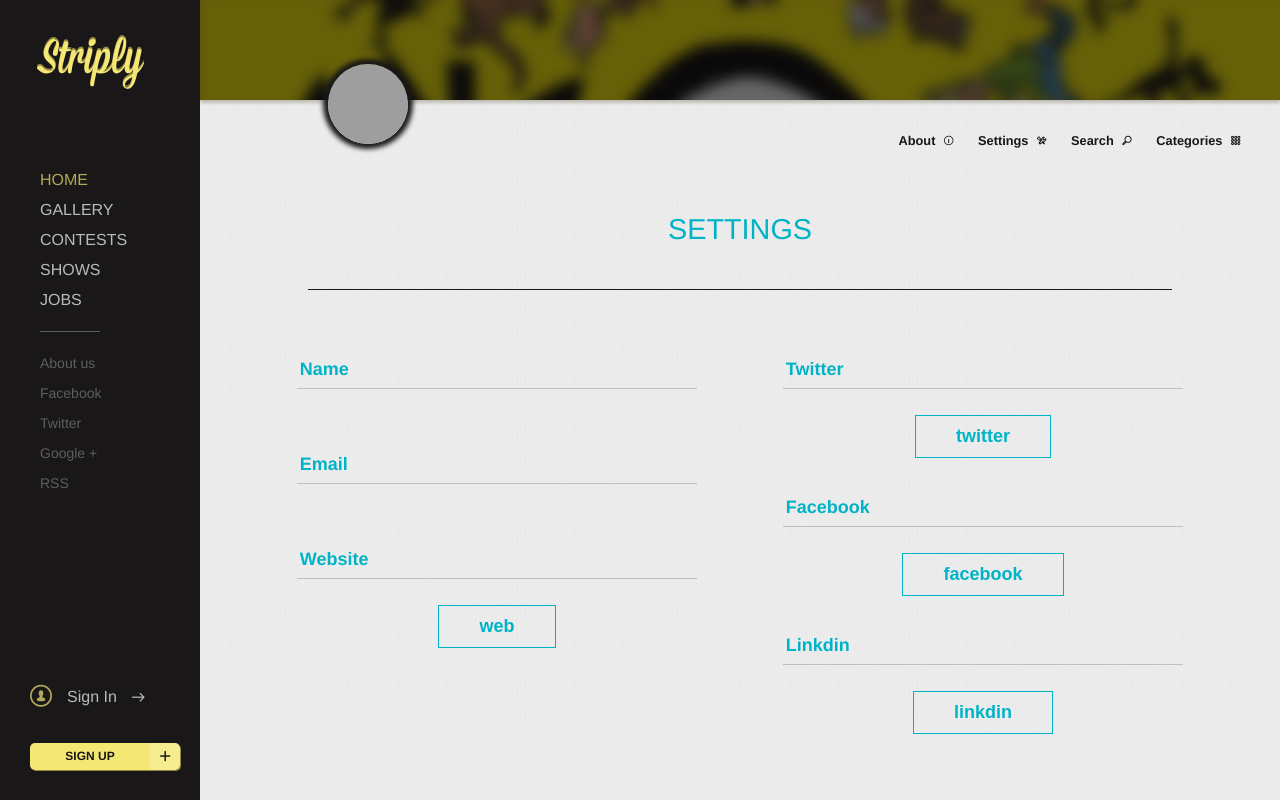
After one commit to Mteuahasan/backend-project-hetic, a PHP site: template app/views/settings.php in a window 1280 px wide. The commit adds this page. Run offline with PHP 8.4, Linux system fonts and the light colour scheme; the template is opened without the code that fills it, so the values that code supplies are empty; style sheets or scripts are compiled from the project's sources; grey boxes are pictures that could not be loaded.

Commit message:
page setting not done

```diff
--- a/app/controllers/users_controller.php
+++ b/app/controllers/users_controller.php
@@ -40,7 +40,7 @@ class users_controller{
   }
 
   public function getUserPage($f3, $params) {
-    $this->tpl   = 'usersPage.php';
+    $this->tpl   = 'profile.php';
     $this->userLike = $this->model->userLikes($params['id']);
     $f3->set('boardsLiked', $this->userLike);
     $this->usersBoard = $this->model->usersBoards($params['id']);
@@ -48,13 +48,13 @@ class users_controller{
   }
 
   public function getUserProfil($f3, $params) {
-    $this->tpl = 'usersProfil.php';
+    $this->tpl = 'settings.php';
     $this->userProfil = $this->model->userProfil($params['id']);
     $f3->set('users', $this->userProfil);
 
     if($f3->get('VERB')=='POST'){
       $this->model->addurls($f3->get('POST'), $params);
-      $f3->reroute('/user/'.$params['id'].'/profil');
+      $f3->reroute('/user/'.$params['id'].'/profile');
     }
   }
 
--- /dev/null
+++ b/app/views/settings.php
@@ -0,0 +1,207 @@
+<!DOCTYPE html>
+<html lang="en">
+<head>
+	<meta charset="UTF-8">
+	<meta http-equiv="X-UA-Compatible" content="IE=edge,chrome=1">
+	<title>Document</title>
+	<meta name="description" content="">
+	<base href="<?php echo $BASE; ?>/" />
+	<meta name="viewport" content="width=device-width,initial-scale=1">
+	<link rel="stylesheet" type="text/css" href="./dist/assets/css/main.css">
+</head>
+<body>
+  <!-- POP UP SEARCH -->
+  <section id="searchFilter" class="page-filters-search">
+    <div id="pageSearch" class="page-search">
+      <i id="closeSearch" class="flaticon-cancel22"></i>
+      <h1>Search anything by tiping here</h1>
+      <i class="flaticon-information32" title="Category, people or tag"></i>
+      <form action="search/" method="post" id='search-form'>
+          <input type="text" name="name" placeholder="" autocomplete="off" id="search-content"/>
+      </form>
+    </div>
+  </section>
+
+  <!-- POP UP CATEGORY -->
+  <section id="categoryFilter" class="page-filters-category">
+    <div id="pageCategory" class="page-category">
+      <i id="closeCategory" class="flaticon-cancel22"></i>
+      <h1>Set up a maximum of <strong>3</strong> categories</h1>
+        <form autocomplete="off">
+        <ul>
+          <li><input type="checkbox" id="cat1"><label for="cat1">Comics</label></li>
+          <li><input type="checkbox" id="cat2"><label for="cat2">Humor</label></li>
+          <li><input type="checkbox" id="cat3"><label for="cat3">Politic</label></li>
+        </ul>
+        <ul>
+          <li><input type="checkbox" id="cat4"><label for="cat4">Celebrities</label></li>
+          <li><input type="checkbox" id="cat5"><label for="cat5">Dark Humor</label></li>
+          <li><input type="checkbox" id="cat6"><label for="cat6">Gore</label></li>
+          <li><input type="checkbox" id="cat7"><label for="cat7">Sensual</label></li>
+        </ul>
+        <ul>
+          <li><input type="checkbox" id="cat8"><label for="cat8">Religious</label></li>
+          <li><input type="checkbox" id="cat9"><label for="cat9">For kids</label></li>
+          <li><input type="checkbox" id="cat10"><label for="cat10">Daily</label></li>
+        </ul>
+      </form>
+      <input type="submit" value="Let's go" class="btn-little">
+      <a href="#" class="btn-little"><span>Let's go</span><i class="flaticon-right11"></i></a>
+    </div>
+  </section>
+  <?php include('partials/nav.php') ?>
+
+
+	<div id="mainContent" class="main-container">
+	    <section class="header-profile">
+	      <img src="./dist/assets/img/profile.jpg">
+	    </section>
+
+	    <div class="wrapper-home-content">
+	      <div class="filters">
+	        <a href="#" id="category">
+	          <span>Categories</span>
+	          <i class="flaticon-telephone106"></i>
+	        </a>
+	        <a href="#" id="search">
+	          <span>Search</span>
+	          <i class="flaticon-magnifier52"></i>
+	        </a>
+	        <a href="user/<?php echo $SESSION['id'] ?>/profile" id="setting">
+	          <span>Settings</span>
+	          <i class="flaticon-screwdriver26"></i>
+	        </a>
+	        <a href="#" id="about">
+	          <span>About</span>
+	          <i class="flaticon-information32"></i>
+	        </a>
+	      </div>
+	      <div class="top-content">
+	      	<div class="selection">
+	      		<span class="liked color">SETTINGS</span>
+	      	</div>
+	      	<div class="separation"></div>
+	      	<section class="settings">
+	      		<div class="container-settings">
+	      		<form enctype="multipart/form-data" action="" method="post">
+	      			<div class="settings-content container-settings-left">
+	      				<section class="content">
+							<span class="input input--hoshi">
+								<div class="information"><?php echo $users[0]->name; ?></div>
+
+								<input class="input__field input__field--hoshi" type="text" id="input-5" />
+								<label class="input__label input__label--hoshi input__label--hoshi-color-2" for="input-5">
+								<span class="input__label-content input__label-content--hoshi">Name</span>
+
+								</label>
+							</span>
+
+						</section>
+
+						<section class="content">
+							<span class="input input--hoshi">
+								<div class="information"><?php echo $users[0]->email; ?></div>
+
+								<input class="input__field input__field--hoshi" type="text" id="input-5" />
+								<label class="input__label input__label--hoshi input__label--hoshi-color-2" for="input-5">
+								<span class="input__label-content input__label-content--hoshi">Email</span>
+
+								</label>
+							</span>
+
+						</section>
+
+						<section class="content">
+							<span class="input input--hoshi">
+								<div class="information"><?php echo $users[0]->website; ?></div>
+
+								<input class="input__field input__field--hoshi" type="text" name="site" id="input-5" />
+								<label class="input__label input__label--hoshi input__label--hoshi-color-2" for="site">
+								<span class="input__label-content input__label-content--hoshi">Website</span>
+
+								</label>
+							</span>
+						</section>
+							<input type="submit" name="same" class="button-submit" value="web">
+
+					</div>
+					<div class="settings-content container-settings-right">
+
+					<section class="content">
+						<span class="input input--hoshi">
+							<div class="information"><?php echo $users[0]->url_twitter ?></div>
+
+							<input class="input__field input__field--hoshi" type="text" name="twitter" id="input-5" />
+							<label class="input__label input__label--hoshi input__label--hoshi-color-2" for="twitter">
+							<span class="input__label-content input__label-content--hoshi">Twitter</span>
+
+							</label>
+						</span>
+					</section>
+						<input type="submit" name="same" class="button-submit" value="twitter">
+
+					<section class="content">
+						<span class="input input--hoshi">
+							<div class="information"><?php echo $users[0]->url_facebook ?></div>
+
+							<input class="input__field input__field--hoshi" type="text" name="facebook" id="input-5" />
+							<label class="input__label input__label--hoshi input__label--hoshi-color-2" for="facebook">
+							<span class="input__label-content input__label-content--hoshi">Facebook</span>
+
+							</label>
+						</span>
+					</section>
+						<input type="submit" name="same" class="button-submit" value="facebook">
+
+					<section class="content">
+						<span class="input input--hoshi">
+							<div class="information"><?php echo $users[0]->url_linkdin ?></div>
+
+							<input class="input__field input__field--hoshi" type="text" name="linkdin" id="input-5" />
+							<label class="input__label input__label--hoshi input__label--hoshi-color-2" for="linkdin">
+							<span class="input__label-content input__label-content--hoshi">Linkdin</span>
+
+							</label>
+						</span>
+					</section>
+						<input type="submit" name="same" class="button-submit" value="linkdin">
+					</div>
+					<!-- <label for="site">Website :</label><input type="text" name="site" >
+						<input type="submit" name="same" value="web">
+
+						<label for="twitter">Twitter :</label><input type="text" name="twitter" >
+						<input type="submit" name="same" value="twitter"> -->
+
+						<!-- <label for="facebook">Facebook :</label><input type="text" name="facebook" >
+						<input type="submit" name="same" value="facebook">
+
+						<label for="linkdin">Linkdin :</label><input type="text" name="linkdin" >
+						<input type="submit" name="same" value="linkdin"> -->
+
+					</form>
+
+
+
+
+
+
+
+						<!-- <div class="btn--file-upload">
+				            <span>Add a profil picture</span>
+				            <input type="file" name="userfile2" class="input-file">
+       				    </div> -->
+
+				</div>
+			</section>
+		  </div>
+		</div>
+	</div>
+
+
+
+
+  <script type="text/javascript" src="dist/assets/scripts/main.js"></script>
+  <script type="text/javascript" src="dist/assets/scripts/actionMenu.js"></script>
+  <script type="text/javascript" src="dist/assets/scripts/profile.js"></script>
+</body>
+</html>
--- a/config/routes.ini
+++ b/config/routes.ini
@@ -10,7 +10,7 @@ GET|POST /board/@id = APP\CONTROLLERS\board_controller->singleBoard
 POST /board/@id/likes = APP\CONTROLLERS\board_controller->likes
 POST /board/@id/new-comment = APP\CONTROLLERS\board_controller->newComment
 GET /user/@id = APP\CONTROLLERS\users_controller->getUserPage
-GET|POST /user/@id/profil = APP\CONTROLLERS\users_controller->getUserProfil
+GET|POST /user/@id/profile = APP\CONTROLLERS\users_controller->getUserProfil
 
 POST /signup/name = APP\CONTROLLERS\users_controller->verifName
 POST /signup/email = APP\CONTROLLERS\users_controller->verifEmail
--- a/dist/assets/scripts/profile.js
+++ b/dist/assets/scripts/profile.js
@@ -4,7 +4,9 @@ var liked = document.querySelector('.liked');
 var addedBoards = document.getElementsByClassName('addedBoards');
 var likedBoards = document.getElementsByClassName('likedBoards');
 
-
+for (var i = 0; i < addedBoards.length; i++) {
+	addedBoards[i].classList.add('displayAdded');
+};
 
 portfolio.addEventListener('click', clickPortfolio, false);
 liked.addEventListener('click', clickLiked, false);
--- a/public/styles/partials/_profile.scss
+++ b/public/styles/partials/_profile.scss
@@ -1,4 +1,24 @@
 div.main-container {
+	section.header-profile {
+	    width: 100%;
+	    height: 100px;
+	    line-height: 35px;
+	    background-size: cover;
+	    padding: 4em 0em 0em 8em;
+	    background: url('../img/event18.jpg');
+	    box-shadow: 0 3px 3px $grey;
+
+		img {
+			width: 80px;
+			height: 80px;
+			box-shadow: 0 0 5px 5px $black;
+			-moz-box-shadow: 0 0 5px 5px $black;
+			-webkit-box-shadow: 0 0 5px 5px $black;
+			-o-box-shadow: 0 0 5px 5px $black;
+			@include border-radius(50%);
+		}
+	}
+
 	div.wrapper-home-content {
 		div.top-content {
 			div.selection {
@@ -29,7 +49,6 @@ div.main-container {
 			}
 
 			section.most-liked {
-
 				div.boards-container-profile {
 					width: 90%;
 					margin: 30px auto;
@@ -49,6 +68,219 @@ div.main-container {
 				}
 			}
 
+			section.settings {
+				div.container-settings {
+					width: 90%;
+					margin: 30px auto;
+
+					.settings-content {
+						float: left;
+						width: 50%;
+
+						span {
+						color: $blue;
+						}
+
+						input.button-submit {
+							background-color: transparent;
+							color: $blue;
+							font-weight: $bold;
+							padding: 10px 40px 10px 40px;
+							border: 1px solid $blue;
+							font-size: 18px;
+						}
+
+					.input {
+						position: relative;
+						z-index: 1;
+						display: inline-block;
+						margin: 1em;
+						max-width: 400px;
+						width: calc(100% - 2em);
+						vertical-align: top;
+
+						div.information {
+							position: absolute;
+							top: 10px;
+							left: 40%;
+						}
+					}
+
+					.input__field {
+						position: relative;
+						display: block;
+						float: right;
+						padding: 0.8em;
+						width: 60%;
+						border: none;
+						border-radius: 0;
+						background: #f0f0f0;
+						color: #aaa;
+						font-weight: bold;
+						font-family: "Helvetica Neue", Helvetica, Arial, sans-serif;
+						-webkit-appearance: none; /* for box shadows to show on iOS */
+					}
+
+					.input__field:focus {
+						outline: none;
+					}
+
+					.input__label {
+						display: inline-block;
+						float: right;
+						padding: 0 1em;
+						width: 40%;
+						color: #6a7989;
+						font-weight: bold;
+						font-size: 70.25%;
+						-webkit-touch-callout: none;
+						-webkit-user-select: none;
+						-khtml-user-select: none;
+						-moz-user-select: none;
+						-ms-user-select: none;
+						user-select: none;
+					}
+
+					.input__label-content {
+						position: relative;
+						display: block;
+						padding: 0.6em 0;
+						width: 100%;
+						font-size: 18px;
+					}
+
+					.graphic {
+						position: absolute;
+						top: 0;
+						left: 0;
+						fill: none;
+					}
+
+					.icon {
+						color: #ddd;
+						font-size: 150%;
+					}
+
+					/* Individual styles */
+
+					/* Hoshi */
+					.input--hoshi {
+						overflow: hidden;
+					}
+
+					.input__field--hoshi {
+						margin-top: 1em;
+						padding: 0.85em 0.15em;
+						width: 100%;
+						background: transparent;
+						color: #595F6E;
+						height: 45px;
+						font-size: 18px;
+					}
+
+					.input__label--hoshi {
+						position: absolute;
+						bottom: 0;
+						left: 0;
+						padding: 0 0.25em;
+						width: 100%;
+						height: 50px;
+						text-align: left;
+						pointer-events: none;
+					}
+
+					.input__label-content--hoshi {
+						position: absolute;
+					}
+
+					.input__label--hoshi::before,
+					.input__label--hoshi::after {
+						content: '';
+						position: absolute;
+						top: 0;
+						left: 0;
+						width: 100%;
+						height: calc(100% - 10px);
+						border-bottom: 1px solid #B9C1CA;
+					}
+
+					.input__label--hoshi::after {
+						margin-top: 2px;
+						border-bottom: 4px solid red;
+						-webkit-transform: translate3d(-100%, 0, 0);
+						transform: translate3d(-100%, 0, 0);
+						-webkit-transition: -webkit-transform 0.3s;
+						transition: transform 0.3s;
+					}
+
+					.input__label--hoshi-color-1::after {
+						border-color: hsl(200, 100%, 50%);
+					}
+
+					.input__label--hoshi-color-2::after {
+						border-color: hsl(160, 100%, 50%);
+					}
+
+					.input__label--hoshi-color-3::after {
+						border-color: hsl(20, 100%, 50%);
+					}
+
+					.input__field--hoshi:focus + .input__label--hoshi::after,
+					.input--filled .input__label--hoshi::after {
+						-webkit-transform: translate3d(0, 0, 0);
+						transform: translate3d(0, 0, 0);
+					}
+
+					.input__field--hoshi:focus + .input__label--hoshi .input__label-content--hoshi,
+					.input--filled .input__label-content--hoshi {
+						-webkit-animation: anim-1 0.3s forwards;
+						animation: anim-1 0.3s forwards;
+					}
+
+					@-webkit-keyframes anim-1 {
+						50% {
+							opacity: 0;
+							-webkit-transform: translate3d(1em, 0, 0);
+							transform: translate3d(1em, 0, 0);
+						}
+						51% {
+							opacity: 0;
+							-webkit-transform: translate3d(-1em, -40%, 0);
+							transform: translate3d(-1em, -40%, 0);
+						}
+						100% {
+							opacity: 1;
+							-webkit-transform: translate3d(0, -40%, 0);
+							transform: translate3d(0, -40%, 0);
+						}
+					}
+
+					@keyframes anim-1 {
+						50% {
+							opacity: 0;
+							-webkit-transform: translate3d(1em, 0, 0);
+							transform: translate3d(1em, 0, 0);
+						}
+						51% {
+							opacity: 0;
+							-webkit-transform: translate3d(-1em, -40%, 0);
+							transform: translate3d(-1em, -40%, 0);
+						}
+						100% {
+							opacity: 1;
+							-webkit-transform: translate3d(0, -40%, 0);
+							transform: translate3d(0, -40%, 0);
+						}
+					}
+
+
+					}
+
+
+				}
+
+			}
+
 		}
 	}
 }
```
Also changed, not shown: app/models/users_model.php (+22 -8 lines), app/views/profile.php (renamed from app/views/usersPage.php, +2 -22 lines), app/views/usersProfil.php (deleted, +0 -28 lines).
